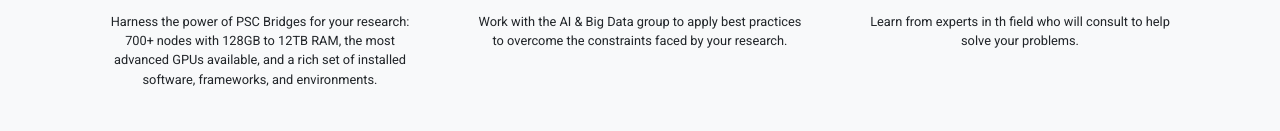
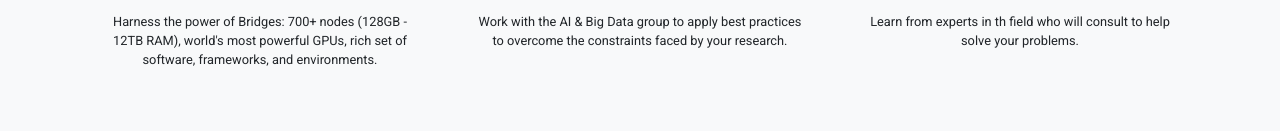
Before and after one commit to pscedu/AI-BD-website, a plain HTML site: page index.html in a window 1280 px wide. Shown: the part 821-952 px from the top of the page. Drawn offline with nearby package versions, Linux system fonts and the light colour scheme.

Commit message:
update11-8d

```diff
--- a/index.html
+++ b/index.html
@@ -139,7 +139,7 @@
           <div class="col-lg-4">
             <img class="thumbnail" src="img/bg-showcase-1.jpg" alt="Generic placeholder image" width="180" height="120">
             <p class="lead"><strong>Bringing the Power of HPC to AI</strong></p>
-            <p class="small">Harness the power of PSC Bridges for your research: 700+ nodes with 128GB to 12TB RAM, the most advanced GPUs available, and a rich set of installed software, frameworks, and environments.</p>
+            <p class="small">Harness the power of Bridges: 700+ nodes (128GB - 12TB RAM), world's most powerful GPUs,  rich set of software, frameworks, and environments.</p>
 
           </div><!-- /.col-lg-4 -->
           <div class="col-lg-4">
```
